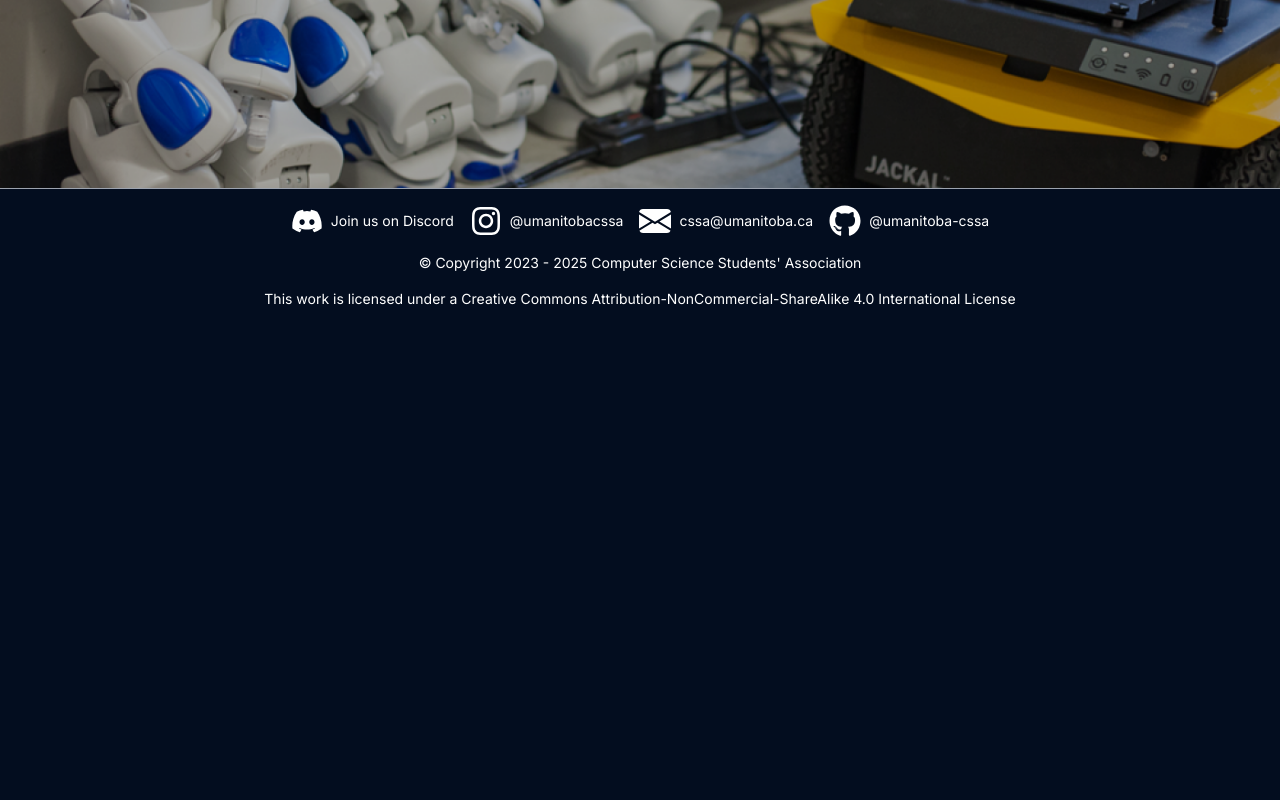
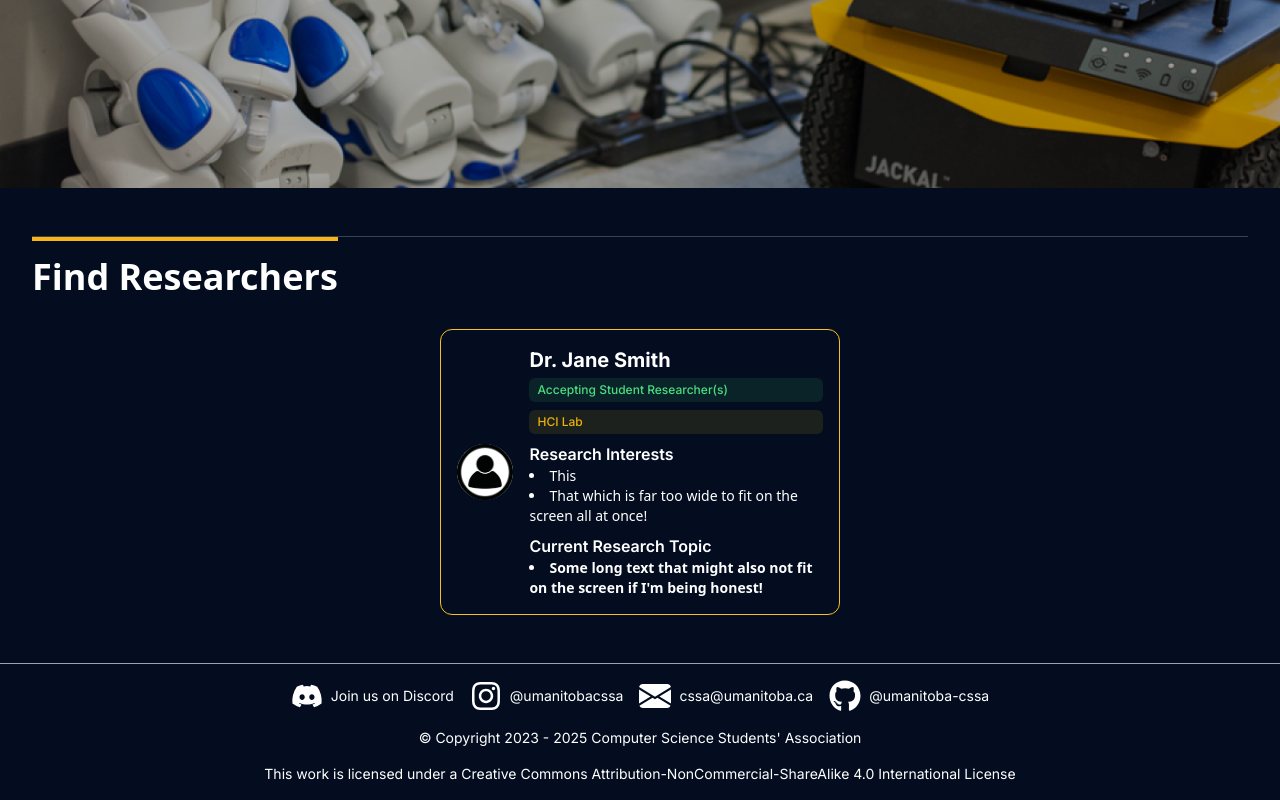
Before and after one commit to umanitoba-cssa/cssa-website-next, a Next.js app: page /resources/researchers in a window 1280 px wide. Shown: the part 536-1336 px from the top of the page. Before the commit the page ends 861 px from the top, so only its background shows below. Built offline with nearby package versions, Linux system fonts and the light colour scheme.

Commit message:
Implement start of researcher card

```diff
--- a/src/app/resources/researchers/page.tsx
+++ b/src/app/resources/researchers/page.tsx
@@ -1,9 +1,22 @@
+"use client";
+
+import BlockHeader from "@/components/block-header";
 import PageHeader from "@/components/page-header";
+import ResearcherCard from "@/components/researcher-card";
+import { ResearcherProfiles } from "@/data/researchers";
 
 export default async function Researchers() {
     return (
         <main className="flex flex-col">
             <PageHeader title="Researchers" image="/img/backgrounds/resources.png" />
+                <div className="container py-12 flex flex-col gap-8">
+                    <BlockHeader title="Find Researchers" />
+                    <div className="flex flex-row gap-4 flex-wrap justify-center">
+                        <ResearcherCard
+                            {...ResearcherProfiles[0]}
+                        />
+                    </div>
+                </div>
         </main>
     );
 }
--- /dev/null
+++ b/src/components/researcher-card.tsx
@@ -0,0 +1,68 @@
+import { IResearcher } from "@/data/researchers";
+import { motion } from "framer-motion";
+import Image from "next/image";
+
+export default function ResearcherCard(
+    profile: IResearcher,
+) {
+    return (
+        <motion.div
+            layoutId={`card-${profile.fullName}`}
+            whileHover={{ scale: 1.05, boxShadow: "0px 10px 20px rgba(0,0,0,0.2)" }}
+            role="button"
+            tabIndex={0}
+            onClick={() => {}}
+            onKeyDown={(e) => {
+                // if (e.key === "Enter" || e.key === " ") onClick?.();
+            }}
+            className="flex flex-row border-solid border border-amber-400 rounded-xl items-center p-4 gap-4 min-w-[25rem] max-w-[25rem] cursor-pointer"
+        >
+            <div>
+                <Image src={profile?.image} alt={profile?.fullName} width={100} height={200} className="rounded-full" />
+            </div>
+            <div>
+                <div className="text-xl font-bold">
+                    {profile?.fullName}
+                </div>
+                <div className="flex flex-col gap-2 mt-1">
+                    {profile?.acceptingStudents &&
+                        <span className="inline-flex items-center rounded-md bg-green-400/10 px-2 py-1 text-xs font-medium text-green-400 inset-ring inset-ring-green-500/20">
+                            Accepting Student Researcher(s)
+                        </span>
+                    }
+                    {profile?.lab &&
+                        <span className="inline-flex items-center rounded-md bg-yellow-400/10 px-2 py-1 text-xs font-medium text-yellow-500 inset-ring inset-ring-yellow-400/20">
+                            {profile?.lab?.name}
+                        </span>
+                    }
+                </div>
+
+                <div>
+                    <div className="font-semibold mt-2">
+                        Research Interests
+                    </div>
+                    <ul className=" list-disc list-inside">
+                        {profile?.researchInterests.map((interest, index) => (
+                            <li key={index} className="text-sm">
+                                {interest}
+                                {/* TODO: Make it disappear with ... */}
+                            </li>
+                        ))}
+                    </ul>
+                </div>
+                <div>
+                    <div className="font-semibold mt-2">
+                        Current Research Topic
+                        {profile?.researchTopic &&
+                        <ul className=" list-disc list-inside">
+                            <li className="text-sm">
+                                {profile?.researchTopic}
+                            </li>
+                        </ul>
+                        }
+                    </div>
+                </div>
+            </div>
+        </motion.div>
+    );
+}
--- a/src/data/researchers.ts
+++ b/src/data/researchers.ts
@@ -15,3 +15,21 @@ export interface ILab {
   website?: string;
   description: string;
 }
+
+export const ResearcherProfiles: IResearcher[] = [
+  {
+    fullName: "Dr. Jane Smith",
+    email: "me@you.us",
+    image: "/img/team/vacant.png",
+    googleScholarLink: "https://google.ca",
+    lab: {
+      name: "HCI Lab",
+      website: "hci.cs.umanitoba.ca",
+      description: "HCI lol",
+    },
+    researchInterests: ["This","That which is far too wide to fit on the screen all at once!"],
+    researchTopic: "Some long text that might also not fit on the screen if I'm being honest!",
+    acceptingStudents: true,
+    minStudentRequirements: ["GPA 5+"]
+  }
+]
```
